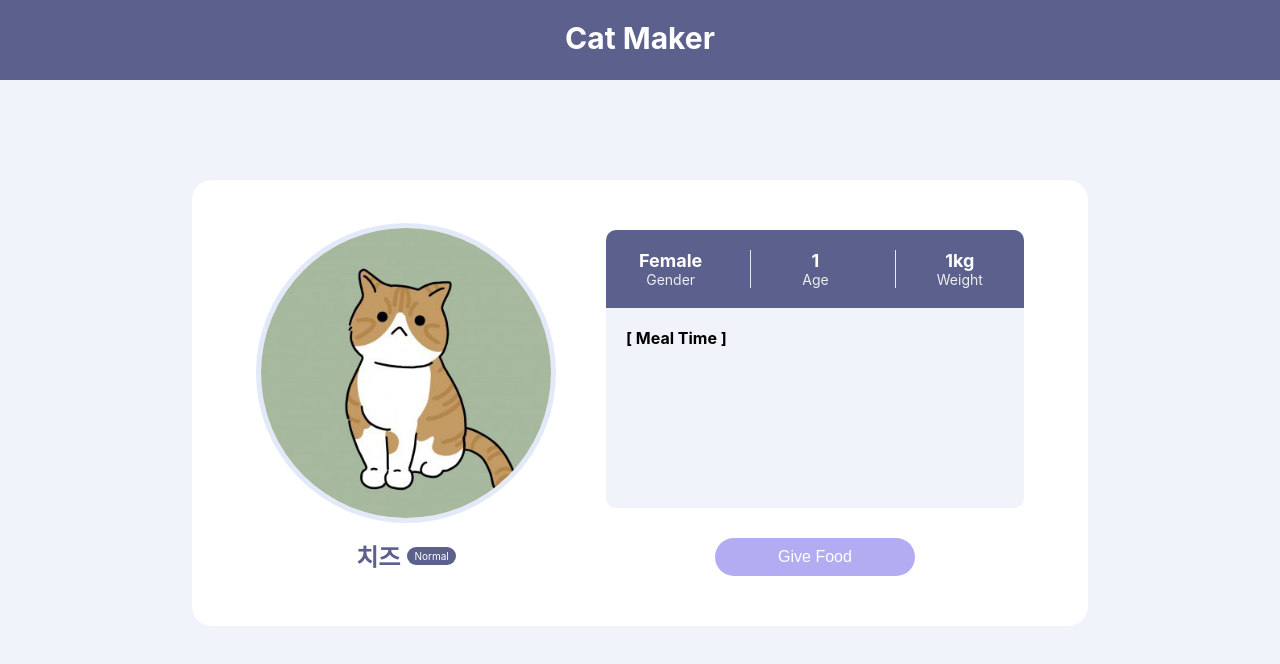
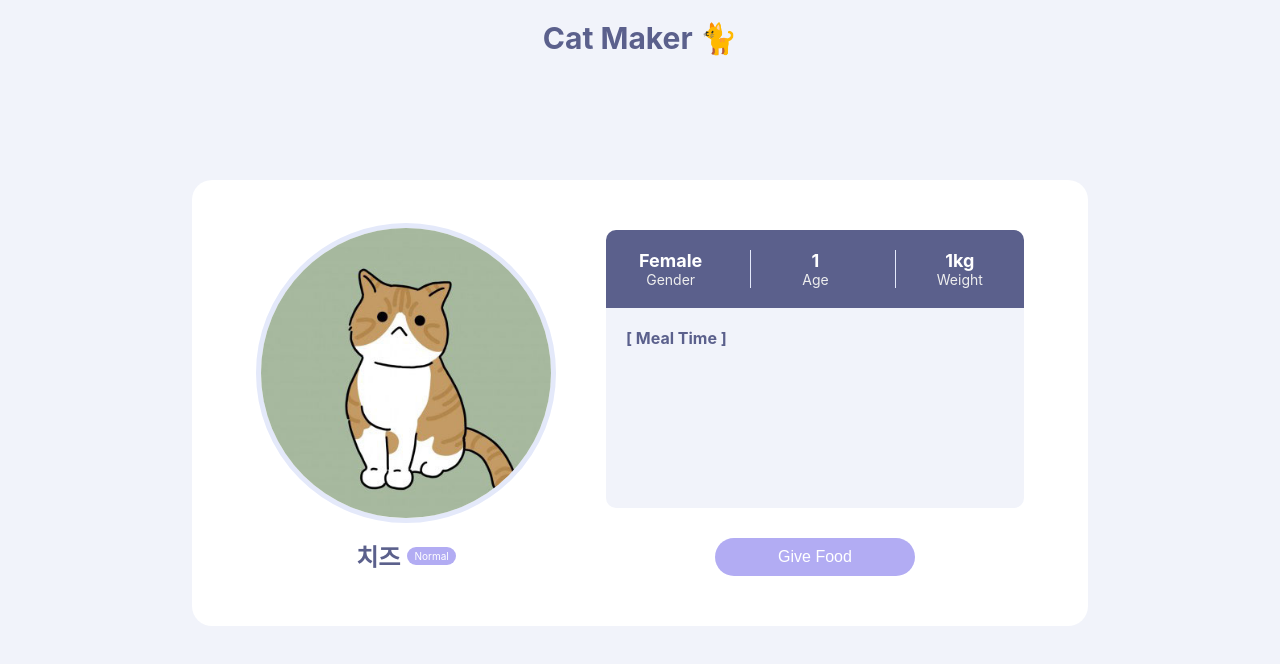
Before and after one commit to Kang-Dayeon/cat_maker, a React (Create React App) app: page /detail/0 in a window 1280 px wide. Shown: the top 664 px of the page. Built offline with nearby package versions, Linux system fonts and the light colour scheme.

Commit message:
에러 수정

```diff
--- a/src/App.css
+++ b/src/App.css
@@ -33,10 +33,13 @@ img{
     overflow: hidden;
     border: 5px solid #e4e9fa;
 }
+.img.fat{
+    border-color: #E33D64;
+}
 .badge{
     margin-left: 7px;
     padding: 3px 7px;
-    background: #5b608c;
+    background: #b2acf3;
     color: #fff;
     font-size: 10px;
     font-weight: normal;
@@ -52,12 +55,11 @@ img{
 }
 .header{
     height: 80px;
-    background: #5b608c;
 }
 .header h1{
     padding-top: 20px;
     font-size: 30px;
-    color: #fff;
+    color: #5b608c;
 }
 .content{
     padding: 100px 0 50px;
@@ -97,6 +99,7 @@ img{
     margin-top: 10px;
     font-size: 22px;
     font-weight: bold;
+    color: #5b608c;
 }
 .profile_gender{
     font-size: 12px;
@@ -184,10 +187,15 @@ img{
     border-radius: 0 0 10px 10px;
     text-align: left;
 }
+.add_text h4{
+    color: #5b608c;
+}
 .add_text ul{
     margin-top: 10px;
 }
 .add_text li{
     font-size: 14px;
+    font-weight: bold;
     line-height: 1.5;
+    color: #5b608c;
 }
--- a/src/common/header.js
+++ b/src/common/header.js
@@ -5,7 +5,7 @@ import {Link} from 'react-router-dom'
 const Header = () => {
   return (
     <div className="header">
-      <Link to='/'><h1>Cat Maker</h1></Link>
+      <Link to='/'><h1>Cat Maker 🐈</h1></Link>
     </div>
   )
 }
--- a/src/component/Detail.js
+++ b/src/component/Detail.js
@@ -2,7 +2,7 @@ import React, { useEffect } from 'react'
 import '../App.css'
 import {useParams} from 'react-router-dom'
 import {useDispatch} from 'react-redux'
-import {increaseCount, addAge, die, fat} from '../reducer/catData'
+import {increaseCount, die, fat} from '../reducer/catData'
 
 const Detail = (props) => {
   const id = useParams().key
@@ -10,13 +10,10 @@ const Detail = (props) => {
   const date = new Date()
   const currentDate = date.getFullYear()+'년'+(date.getMonth()+1)+'월'+date.getDate()+'일 '+date.getHours()+'시'+date.getMinutes()+'분'+date.getSeconds()+'초'
   const increases = () => {
-    dispatch(increaseCount(id, props.cat[id].weight + 0.5, currentDate))
+    dispatch(increaseCount(id, props.cat[id].weight + 0.5, currentDate, props.cat[id].age))
   }
 
   useEffect(() => {
-    if(props.cat[id].weight % 3 === 0){
-      dispatch(addAge(id, props.cat[id].age + 1))
-    }
     if(props.cat[id].weight >= 30){
       dispatch(fat(id, props.cat[id].fat = true))
     }
--- a/src/component/Profile.js
+++ b/src/component/Profile.js
@@ -5,8 +5,8 @@ import '../App.css'
 const Profile = (props) => {
   return (
     <div className="profile">
-      <div className="profile_img img">
-      <img src={props.cat.die ? props.cat.dieImage : props.cat.image} />
+      <div className={props.cat.fat ? 'profile_img img fat' : 'profile_img img'}>
+        <img src={props.cat.die ? props.cat.dieImage : props.cat.image} />
       </div>
       <div className="profile_text">
         <p className="profile_name">{props.cat.name}</p>
--- a/src/reducer/catData.js
+++ b/src/reducer/catData.js
@@ -1,11 +1,9 @@
 import {catList} from '../data/cat_List'
 export const INCREASE = 'INCREASE'
-export const AGE = 'AGE'
 export const DIE = 'DIE'
 export const FAT = 'FAT'
 
-export const increaseCount = (currentId, currentWeight, date) => ({ type: INCREASE, currentId, currentWeight, date});
-export const addAge = (currentId, currentAge) => ({ type: AGE, currentId, currentAge })
+export const increaseCount = (currentId, currentWeight, date, currentAge) => ({ type: INCREASE, currentId, currentWeight, date, currentAge});
 export const die = (currentId, currentDid) => ({type: DIE, currentId, currentDid})
 export const fat = (currentId, currentFat) => ({type: FAT, currentId, currentFat})
 
@@ -16,11 +14,9 @@ const reducer = (state = initialState, action) => {
     case INCREASE:
       state[action.currentId].weight = action.currentWeight
       state[action.currentId].date.push(action.date)
-      return[
-        ...state
-      ]
-    case AGE:
-      state[action.currentId].age = action.currentAge
+      if(state[action.currentId].weight % 3 === 0 && state[action.currentId].weight <= 42){
+        state[action.currentId].age = action.currentAge + 1
+      }
       return[
         ...state
       ]
```
